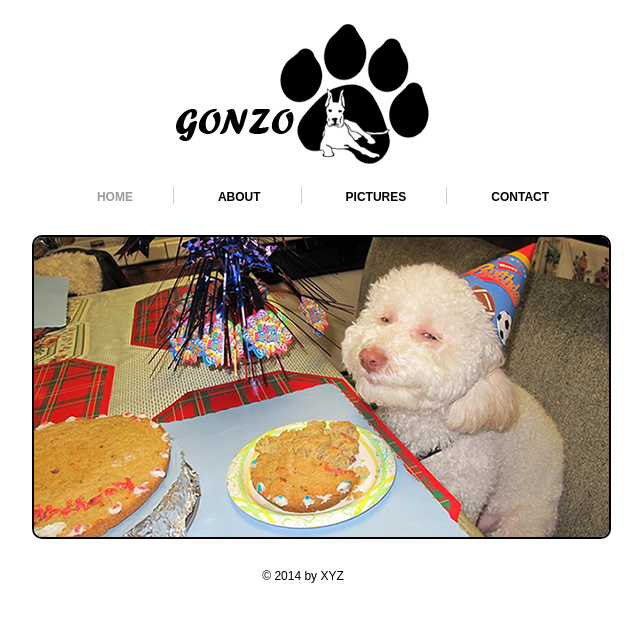
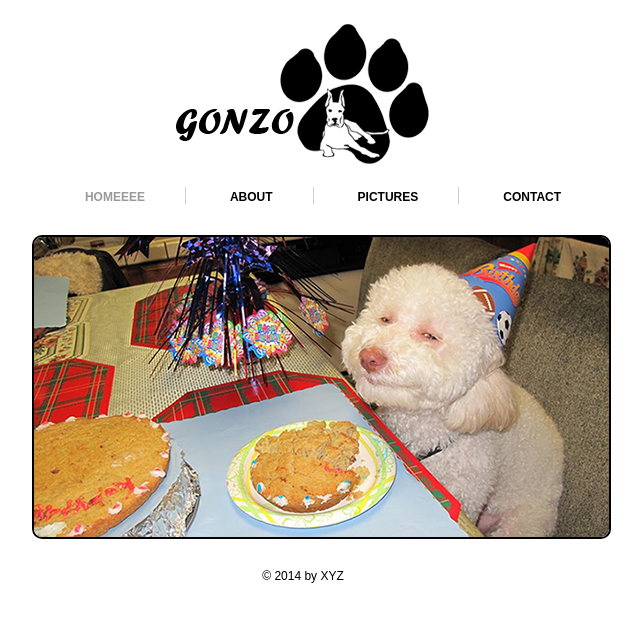
Before and after one commit to Sabukoirala/site, a plain HTML site: page index.html in a window 1280 px wide. Shown: the whole page, without its empty margins (337-979 px from the left). Drawn offline with Linux system fonts and the light colour scheme.

Commit message:
done here

```diff
--- a/index.html
+++ b/index.html
@@ -26,7 +26,7 @@
 
 	<div class="navigation">
 		<ul>
-			<li><a class="active" href="index.html">HOME</a></li>
+			<li><a class="active" href="index.html">HOMEEEE</a></li>
 			<li><a href="about.html">ABOUT</a></li>
 			<li><a href="picture.html">PICTURES</a></li>
 			<li class="bdr"><a class="pdg" href="contact.html">CONTACT</a></li>
```
